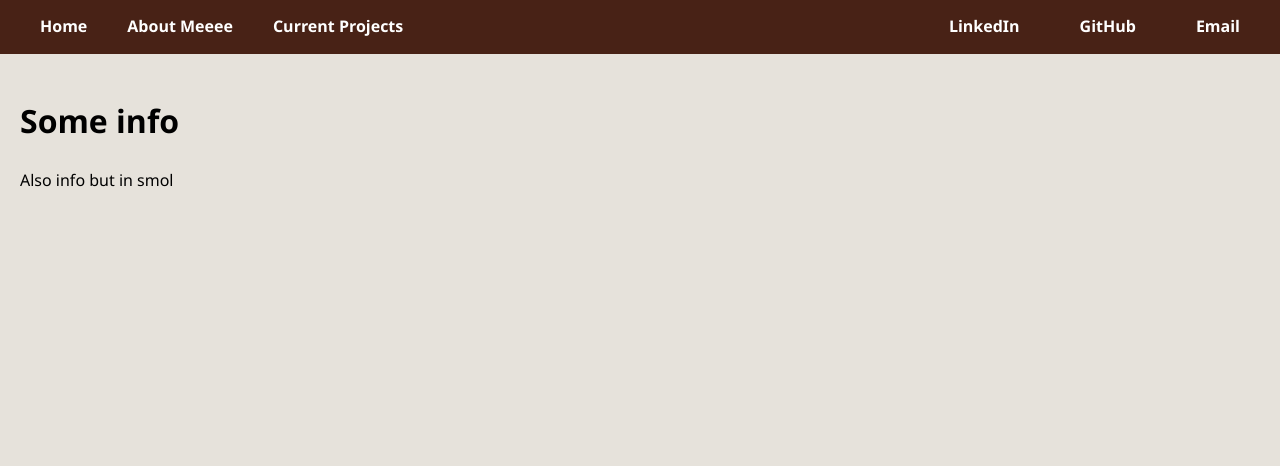
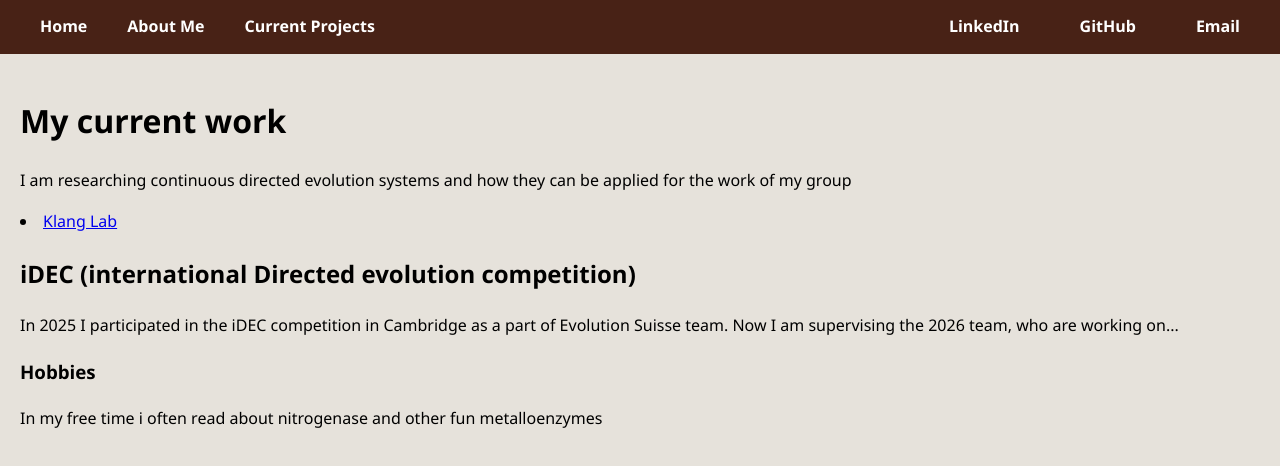
Before and after one commit to d-belous/d-belous.github.io, a plain HTML site: page about.html in a window 1280 px wide. Drawn offline with Linux system fonts and the light colour scheme.

Commit message:
small updates

```diff
--- a/about.html
+++ b/about.html
@@ -8,7 +8,7 @@
     <nav class="navbar">
     <div class="nav-links">
         <a href="index.html">Home</a>
-        <a href="about.html">About Meeee</a>
+        <a href="about.html">About Me</a>
         <a href="projects.html">Current Projects</a>
     </div>
 
@@ -22,8 +22,14 @@
 </nav>
 
     <div style="padding: 20px;">
-        <h1>Some info</h1>
-        <p>Also info but in smol</p>
+        <h1>My current work</h1>
+        <p>I am researching continuous directed evolution systems and how they can be applied for the work of my group <li><a href="#">Klang Lab</a></li> </p>
+
+        <h2>iDEC (international Directed evolution competition)</h2>
+        <p>In 2025 I participated in the iDEC competition in Cambridge as a part of Evolution Suisse team. Now I am supervising the 2026 team, who are working on...</a></li> </p>
+
+        <h3>Hobbies</h3>
+        <p>In my free time i often read about nitrogenase and other fun metalloenzymes</p>
     </div>
 </body>
 </html>
```
